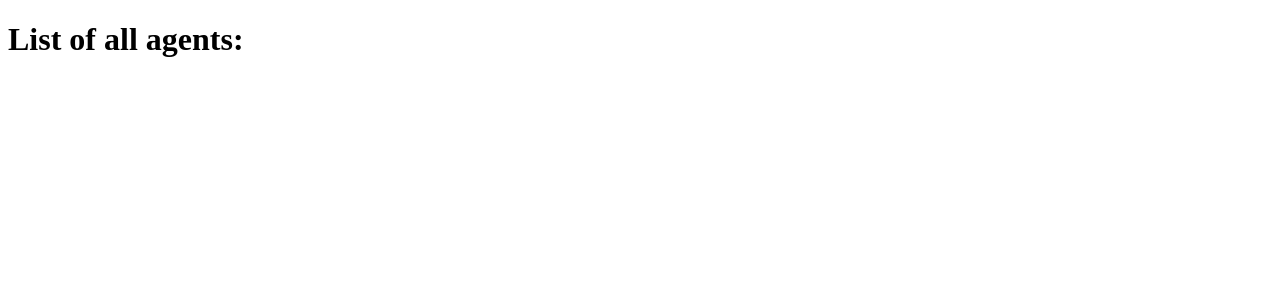
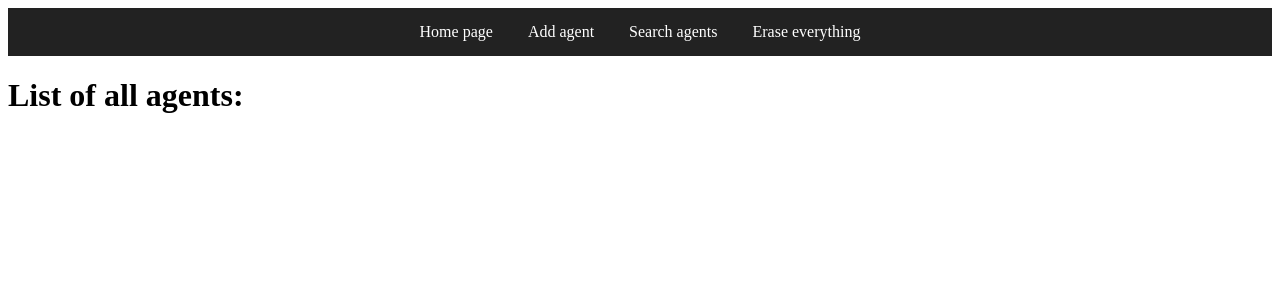
Before and after one commit to xinqich/flask-todo-list, a Flask app: page / in a window 1280 px wide. Shown: the top 300 px of the page. Run offline with Flask 3, Linux system fonts and the light colour scheme.

Commit message:
ui: add a header
Introduces a header with navigation links

```diff
--- a/static/css/styles.css
+++ b/static/css/styles.css
@@ -23,3 +23,29 @@
 select:invalid {
     color: grey
 }
+
+.header {
+    background: #222;
+    padding: 10px;
+}
+
+.header .nav-menu {
+    display: flex;
+    justify-self: center;
+    align-items: center;
+    gap: 25px;
+}
+
+.header .nav-menu .nav-button {
+    padding: 5px;
+    color: white;
+}
+
+.header .nav-menu .nav-button .nav-link {
+    text-decoration: none;
+    color: inherit;
+}
+
+.header .nav-menu .nav-button .nav-link:visited {
+    color: inherit;
+}
--- a/templates/base.html
+++ b/templates/base.html
@@ -7,6 +7,22 @@
         Secret Agent Agency
     {% endblock %}</title>
 </head>
+<header class="header">
+    <nav class="nav-menu">
+        <div class="nav-button">
+            <a href="/" class="nav-link">Home page</a>
+        </div>
+        <div class="nav-button">
+            <a href="/add" class="nav-link">Add agent</a>
+        </div>
+        <div class="nav-button">
+            <a href="/search" class="nav-link">Search agents</a>
+        </div>
+        <div class="nav-button">
+            <a href="/nuke" class="nav-link">Erase everything</a>
+        </div>
+    </nav>
+</header>
 <body>
 {% block content %}
 
```
